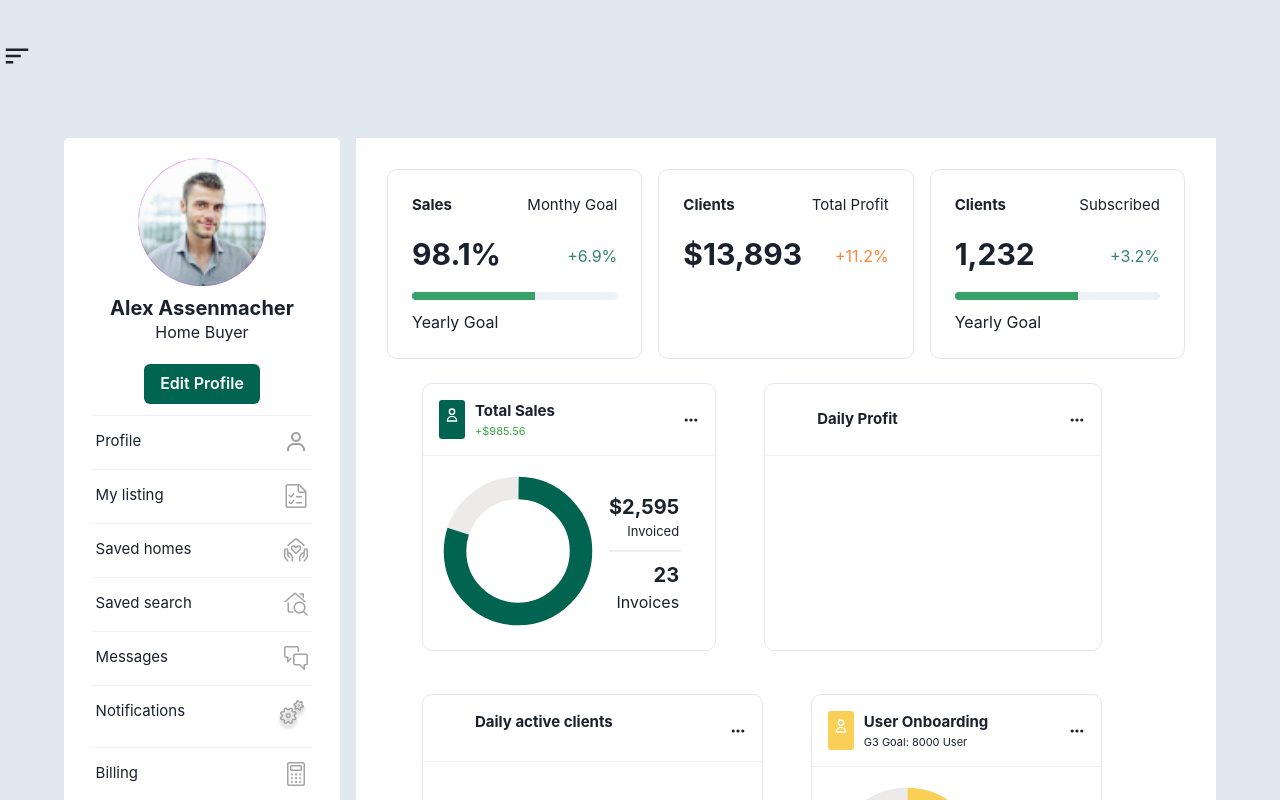
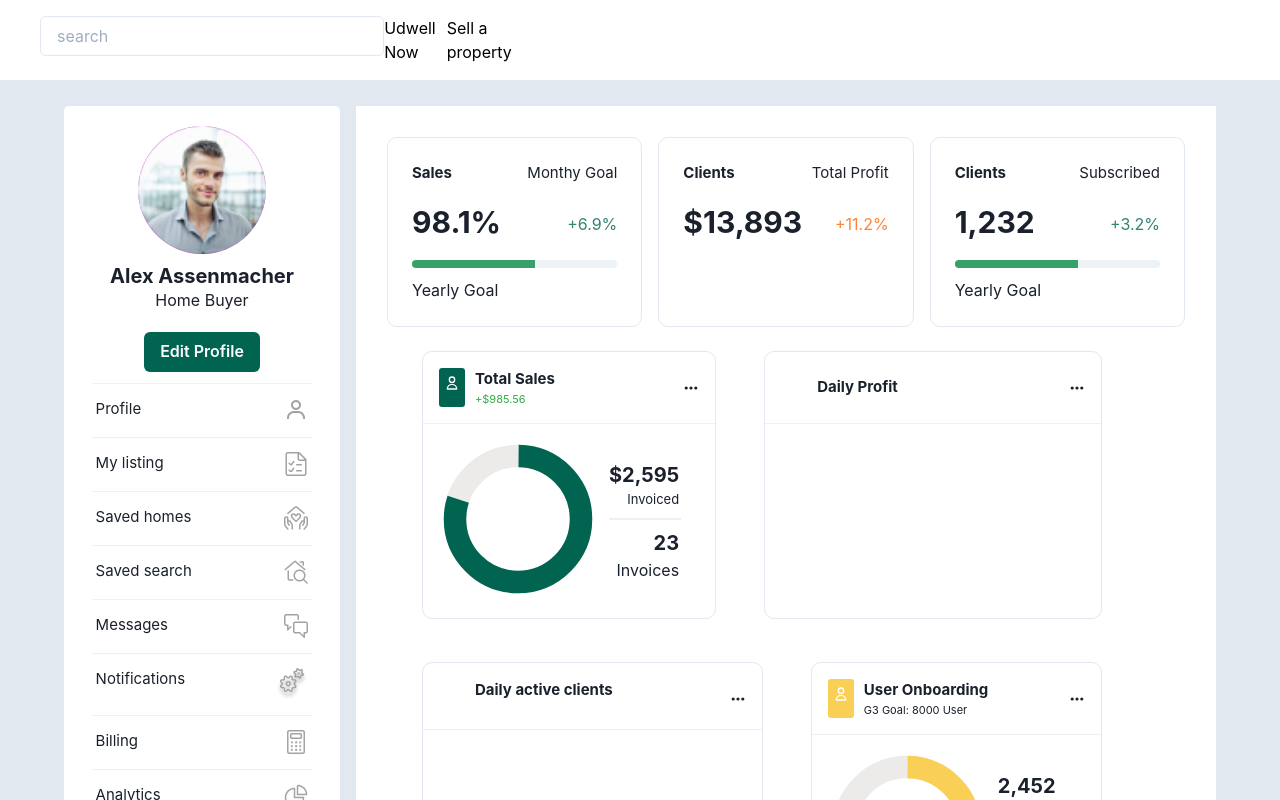
Before and after one commit to gadzorgenu/vien-Health-coding-Challenge, a React (Create React App) app in the folder coding_challenge/: page / in a window 1280 px wide. Shown: the top 800 px of the page. Built offline with nearby package versions, Linux system fonts and the light colour scheme.

Commit message:
modified navbar

```diff
--- a/coding_challenge/src/components/Cards/DailyProfitCard.js
+++ b/coding_challenge/src/components/Cards/DailyProfitCard.js
@@ -5,7 +5,7 @@ import { Box } from '@chakra-ui/react'
 const DailyProfitCard = () => {
 
     return (
-        <Box borderRadius='10px' borderWidth={1} mr={12} w={{ sm: "100% ", md:'100%',xl: '60%'}}  mb={{ sm:5}}>
+        <Box borderRadius='10px' borderWidth={1} w={{ sm: "100% ", md:'100%',xl: '60%'}}  mb={{ sm:5}} mr={{ md:12}}>
            <CardHeader
                 title='Daily Profit'
                 my={{ md: 2}}
--- a/coding_challenge/src/components/Navbar/MenuItem.js
+++ b/coding_challenge/src/components/Navbar/MenuItem.js
@@ -4,8 +4,8 @@ import {Link ,Text} from '@chakra-ui/react'
 const MenuItem = ({ children, isLast, to='/', ...rest }) =>{
     return (
         <Link href={to}>
-            <Text>
-                { children}
+            <Text display="block" {...rest}>
+                {children}
             </Text>
         </Link>
     )
--- a/coding_challenge/src/components/Navbar/MenuLinks.js
+++ b/coding_challenge/src/components/Navbar/MenuLinks.js
@@ -7,21 +7,20 @@ import MenuItem from './MenuItem'
 const MenuLinks = ({ isOpen}) => {
     return (
         <Box
+        ml={{ md: '3%'}}
         display={{ base: isOpen ? 'block' : 'none', md: 'block'}}
         flexBasis={{ base: '100%', md:'auto'}}
         >
             <Stack
-                spacing={8}
+                spacing={14}
                 align="center"
                 justify={["center", "space-between", "flex-end", "flex-end"]}
                 direction={["column", "row", "row", "row"]}
                 pt={[4, 4, 0, 0]}
                 >
+
                 <MenuItem to="/">Udwell Now</MenuItem>
                 <MenuItem to="/">Sell a property</MenuItem>
-                <Box as='button'>
-                    <Icon as={MdSort}  marginTop='5px'  ml='20px' w='30px' h='30px'/>
-                </Box>
             </Stack>
         </Box>
     )
--- a/coding_challenge/src/components/Navbar/NavContainer.js
+++ b/coding_challenge/src/components/Navbar/NavContainer.js
@@ -8,10 +8,11 @@ const NavContainer = ({ children, ...props}) => {
             align='center'
             justify='space-between'
             wrap='wrap'
-            w={8}
-            p={8}
-            bg={['white,white']}
-            // color={['','white']}
+            w='100%'
+            py={4}
+            px={10}
+            bg={['white', 'white']}
+            color={['black','black']}
             {...props}
         >
             {children}
--- a/coding_challenge/src/components/Navbar/Navbar.js
+++ b/coding_challenge/src/components/Navbar/Navbar.js
@@ -1,5 +1,5 @@
 import React, {useState}from 'react'
-import {Flex, Box } from '@chakra-ui/react'
+import { Input,Flex, Text} from '@chakra-ui/react'
 import Search from './Search'
 import MenuButton from '../Button/MenuButton';
 import MenuLinks from './MenuLinks'
@@ -20,9 +20,14 @@ const Navbar = () => {
          */
         <NavContainer >
             <MenuButton toggle={toggle} isOpen={isOpen}/>
-            <Box width={{ md:'100%'}} bg='white'>
-                <MenuLinks isOpen={isOpen}/>
-            </Box>
+            <Flex>
+                <Input placeholder='search'  justify={{ base:'center'}} />
+                <Flex>
+                    <Text> Udwell Now</Text>
+                    <Text>Sell a property</Text>
+                </Flex>
+                {/* <MenuLinks isOpen={isOpen}/> */}
+            </Flex>
         </NavContainer>
         // <NavContainer >
         //     <MenuButton toggle={toggle} isOpen={isOpen}/>
```
Also changed, not shown: 1 other file (tests, documents, lock files or other folders).
